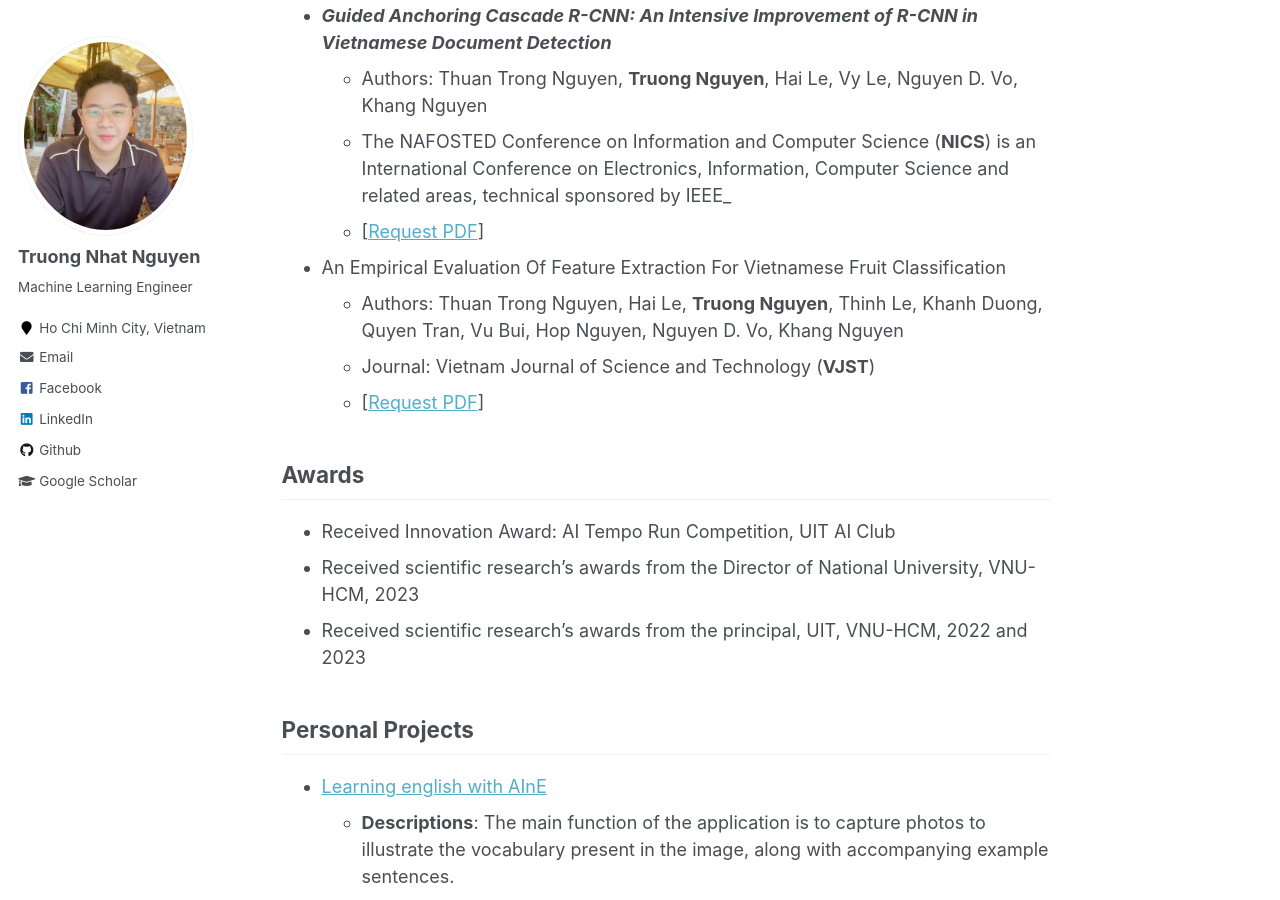
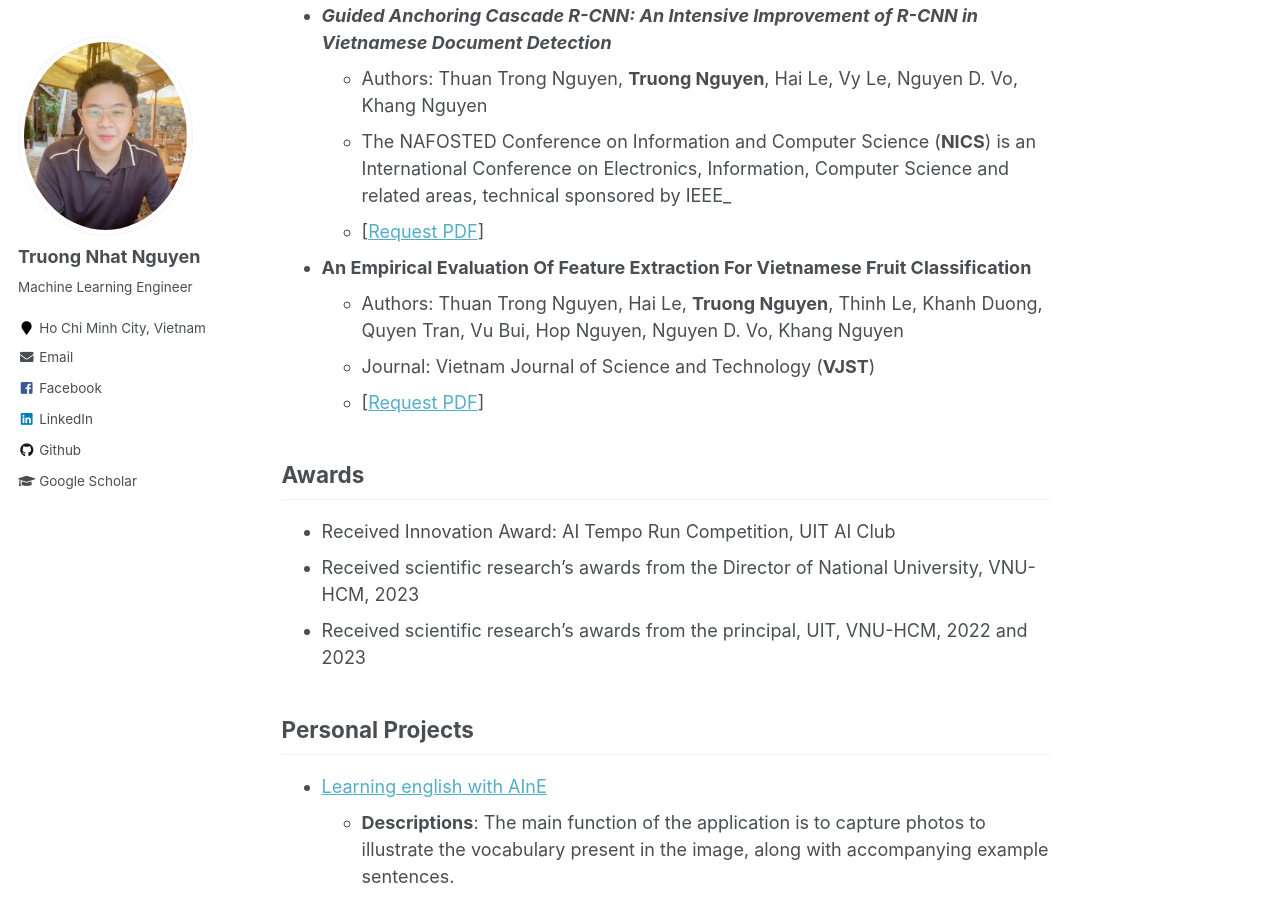
Before and after one commit to truong11062002/truong11062002.github.io, a Jekyll site: the page built from _pages/about.md, in a window 1280 px wide and 900 px high, scrolled down 1360 px. Built offline with Jekyll 4.4.1, drawn with Linux system fonts in a browser that asks for light colours.

Commit message:
update pubs

```diff
--- a/_pages/about.md
+++ b/_pages/about.md
@@ -43,7 +43,7 @@ My goal is to deepen my understanding and skills in Machine Learning and apply t
     * The NAFOSTED Conference on Information and Computer Science (**NICS**) is an International Conference on Electronics, Information, Computer Science and related areas, technical sponsored by IEEE_<br/>
     * [[Request PDF](https://ieeexplore.ieee.org/document/9701510)]
 
-* An Empirical Evaluation Of Feature Extraction For Vietnamese Fruit Classification<br/>
+* **An Empirical Evaluation Of Feature Extraction For Vietnamese Fruit Classification**<br/>
     * Authors: Thuan Trong Nguyen, Hai Le, **Truong Nguyen**, Thinh Le, Khanh Duong, Quyen Tran, Vu Bui, Hop Nguyen, Nguyen D. Vo, Khang Nguyen<br/>
     * Journal: Vietnam Journal of Science and Technology (**VJST**)<br/>
     * [[Request PDF](https://vjs.ac.vn/index.php/jst/article/view/16299)]
```
